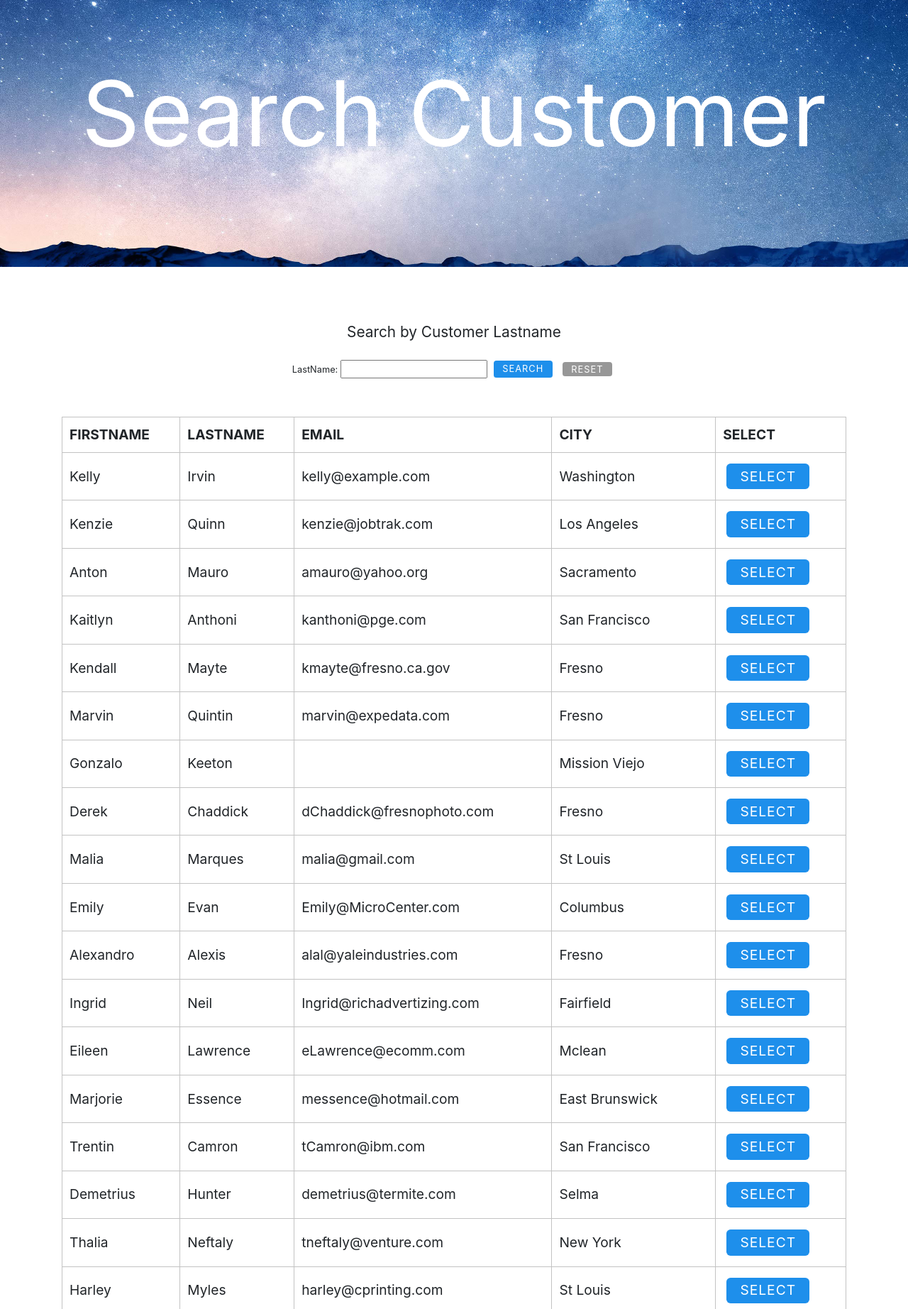
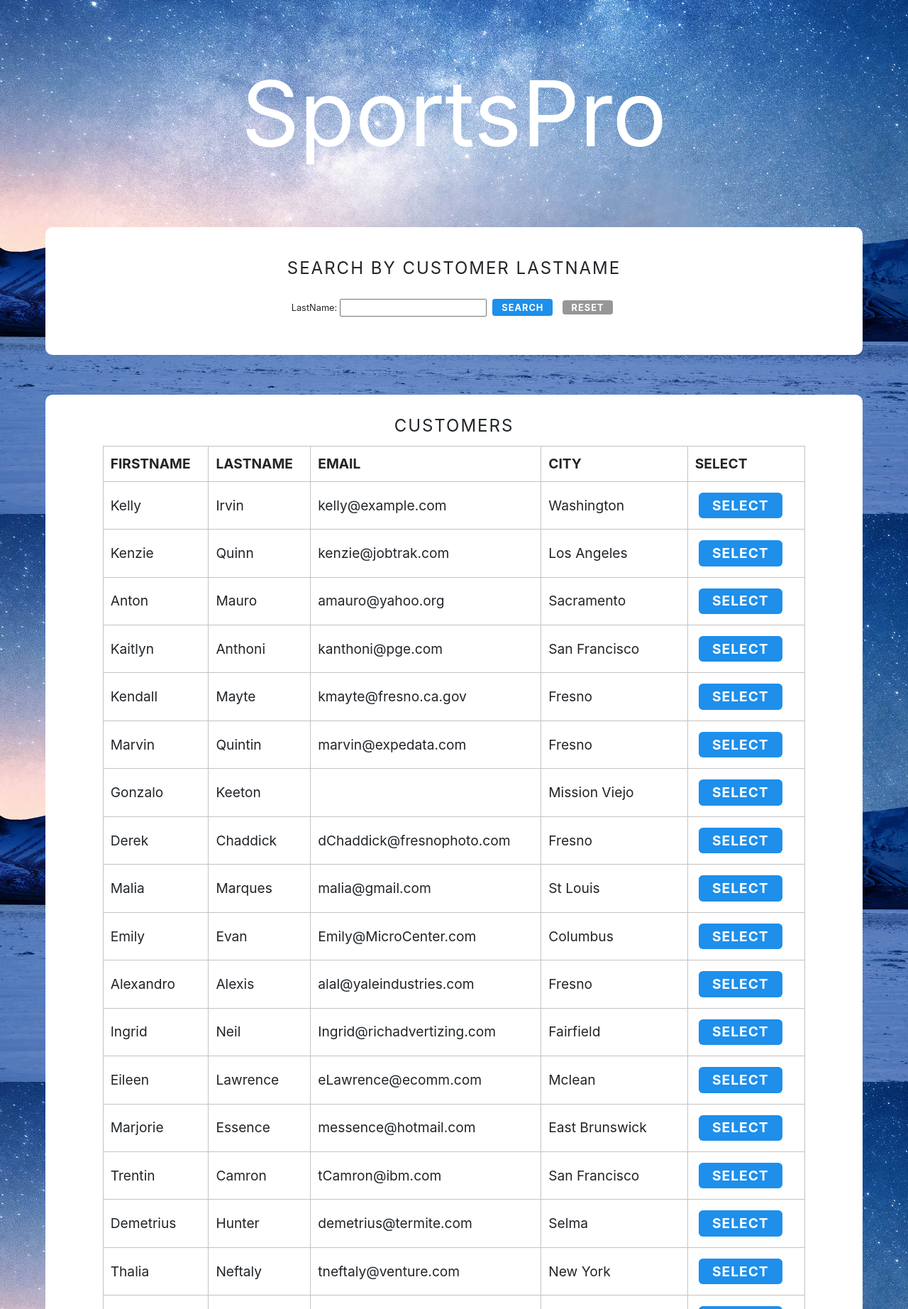
Before and after one commit to thudsonbu/cs380_project, a PHP site: page /customer_manager/index.php in a window 1280 px wide. Shown: the part 76-1920 px from the top of the page at 71% size. Run offline with PHP 8.4, Linux system fonts and the light colour scheme; data comes from the database, SQL or seed files in the repository; a stand-in replaces the project's code that opens the database connection.

Commit message:
Fixed styling for tables and created section blocks

```diff
--- a/tech_support/css/customer.css
+++ b/tech_support/css/customer.css
@@ -4,6 +4,9 @@
     justify-content: center;
     align-items: center;
     padding: 20px;
+    background-color: #ffffff;
+    width: 90%;
+    border-radius: 10px;
 }
 
 .customerSearchTitle {
--- a/tech_support/css/table.css
+++ b/tech_support/css/table.css
@@ -1,6 +1,7 @@
 .tableContainer {
     margin-top: 7vh;
-    width: 100%;
+    border-radius: 10px;
+    width: 90%;
     background-color: #ffffff;
     display: flex;
     justify-content: center;
@@ -11,10 +12,6 @@
     margin-bottom: 5%;
 }
 
-.tableTitle {
-    color: #000000;
-    margin-bottom: 2%;
-}
 
 table, th, td {
     border: 1px solid #c3c3c3;
--- a/tech_support/css/theme.css
+++ b/tech_support/css/theme.css
@@ -32,6 +32,7 @@
     text-align: center;
 }
 
+
 .pageSubtitle {
     color: #ffffff;
     font-size: 4rem;
@@ -45,6 +46,15 @@
     justify-content: center;
     align-items: center;
     width: 100%;
+}
+
+.miniSectionContainer {
+    display: flex;
+    flex-direction: column;
+    justify-content: center;
+    align-items: center;
+    width: 100%;
+    padding: 10px;
 }
 
 /* NAV STYLES */
@@ -151,6 +161,7 @@
     cursor: pointer;
     color: #ffffff;
     text-transform: uppercase;
+    font-weight: bold;
     font-size: 1em;
     letter-spacing: 1px;
     padding: .2em 1em;
@@ -216,17 +227,22 @@
     align-items: center;
     flex-wrap: wrap;
     margin-bottom: 20px;
+    border-radius: 10px;
 }
 
-.formTitleContainer {
+.sectionTitleContainer {
     width: 100%;
     margin-bottom: 10px;
+    display: flex;
+    justify-content: center;
+    align-items: center;
 }
 
-.formTitle {
+.sectionTitle {
     font-size: 1.5rem;
     text-transform: uppercase;
     letter-spacing: 2px;
+    text-align: center;
 }
 
 .formEntry {
--- a/tech_support/customer_manager/customerSearchForm.php
+++ b/tech_support/customer_manager/customerSearchForm.php
@@ -3,8 +3,10 @@
 // open form and add title
 echo "
 <form action='index.php' method='get' class='searchForm'>
-    <div class='customerSearchTitle'>
-        Search by Customer Lastname
+    <div class='sectionTitleContainer'>
+        <div class='sectionTitle'>
+            Search by Customer Lastname
+        </div>
     </div>
 ";
 
--- a/tech_support/customer_manager/customerTable.php
+++ b/tech_support/customer_manager/customerTable.php
@@ -25,6 +25,12 @@
 
     // open form
     echo "<table class='peopleTable'>";
+
+    echo "
+    <div class='sectionTitleContainer'>
+        <div class='sectionTitle'>Customers</div>
+    </div>
+    ";
 
     echo "<tr class='tableHeaderRow'>";
 
--- a/tech_support/customer_manager/index.php
+++ b/tech_support/customer_manager/index.php
@@ -38,13 +38,12 @@
     <!-- PAGE TITLE -->
     <div class='pageTitleContainer'>
         <div class='pageTitle'>
-            Search Customer
+            SportsPro
         </div>
     </div>
 
     <!-- PAGE CONTENT -->
     <div class='sectionContainer'>
-        <div class='tableContainer'>
         <div class='searchForm'>
             <!-- FORM FOR SEARCHING CUSTOMERS -->
             <?php
@@ -54,6 +53,9 @@
             // form includes insert feedback
             ?>
         </div>
+    </div>
+    <div class='sectionContainer'>
+        <div class='tableContainer'>
             <?php
 
             require "../model/testInput.php";
```
Also changed, not shown: tech_support/technician_manager/index.php (+2 -5 lines), tech_support/technician_manager/technicianTable.php (+12 -1 lines). Lines whose indentation alone changed are shown as unchanged.
